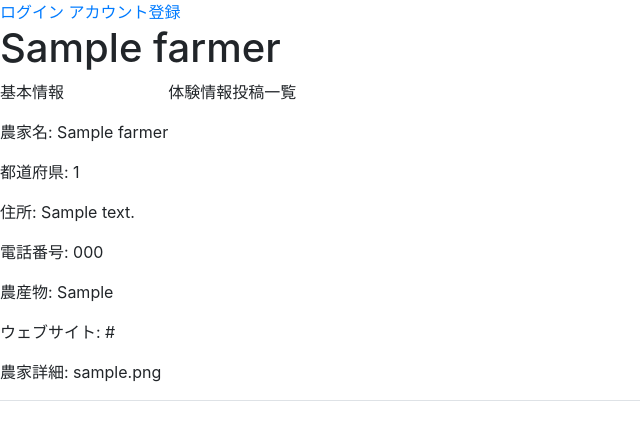
After one commit to Kazuoki-Kinoshita/farm_link, a Rails app: page /farmers/1/overview in a window 1280 px wide. The commit adds this page. Shown: the top 440 px of the page, without its empty margins (0-640 px from the left). Run offline with Rails 7, Linux system fonts and the light colour scheme; tables that the repository leaves empty hold one stand-in row (values such as "Sample post"); style sheets or scripts are compiled from the project's sources.

Commit message:
farmers overview機能実装

```diff
--- a/app/controllers/farmers_controller.rb
+++ b/app/controllers/farmers_controller.rb
@@ -35,6 +35,11 @@ class FarmersController < ApplicationController
     end
   end
 
+  def overview
+    # @posts = @farmer.posts
+    # @experiences = @farmer.experiences
+  end
+
 
   private
 
--- /dev/null
+++ b/app/views/farmers/_farmer_profile.html.erb
@@ -0,0 +1,7 @@
+<p>農家名: <%= @farmer.name %></p>
+<p>都道府県: <%= @farmer.prefecture_id %></p>
+<p>住所: <%= @farmer.address %></p>
+<p>電話番号: <%= @farmer.phone_number %></p>
+<p>農産物: <%= @farmer.product %></p>
+<p>ウェブサイト: <%= @farmer.website %></p>
+<p>農家詳細: <%= @farmer.profile %></p>
--- a/app/views/farmers/index.html.erb
+++ b/app/views/farmers/index.html.erb
@@ -8,7 +8,7 @@
     <h3><%= farmer.name %></h3>
     <p><%= farmer.prefecture.name %></p>
     <p><%= farmer.product %></p>
-    <%= link_to '詳細', farmer_path(farmer) %>
+    <%= link_to '詳細', overview_farmer_path(farmer) %>
   </div>
   <% end %>
 </div>
--- /dev/null
+++ b/app/views/farmers/overview.html.erb
@@ -0,0 +1,16 @@
+<h1><%= @farmer.name %></h1>
+
+  <ul class="nav nav-tabs">
+    <li>
+      <p>基本情報</p>
+      <%= render 'farmer_profile', farmer: @farmer %>
+    </li>
+    <li>
+      <p>体験情報</p>
+      <%# <%= render 'farmers/farmer_experiences', experiences: @experiences %>
+    </li>
+     <li>
+      <p>投稿一覧</p>
+      <%# <%= render 'farmers/farmer_posts', posts: @posts %>
+    </li>
+  </ul>
--- a/app/views/layouts/application.html.erb
+++ b/app/views/layouts/application.html.erb
@@ -5,7 +5,7 @@
     <meta name="viewport" content="width=device-width,initial-scale=1">
     <%= csrf_meta_tags %>
     <%= csp_meta_tag %>
-
+    <link rel="stylesheet" href="https://maxcdn.bootstrapcdn.com/bootstrap/4.5.2/css/bootstrap.min.css">
     <%= stylesheet_link_tag 'application', media: 'all', 'data-turbolinks-track': 'reload' %>
     <%= javascript_pack_tag 'application', 'data-turbolinks-track': 'reload' %>
   </head>
--- a/config/routes.rb
+++ b/config/routes.rb
@@ -7,7 +7,9 @@ Rails.application.routes.draw do
 
   root 'farmers#index'
   resources :generals, only: [:new, :create, :show, :edit, :update]
-  resources :farmers, only: [:index, :new, :create, :show, :edit, :update]
+  resources :farmers, only: [:index, :new, :create, :show, :edit, :update] do
+    get 'overview', on: :member
+  end
 
   if Rails.env.development?
     mount LetterOpenerWeb::Engine, at: "/letter_opener"
```
